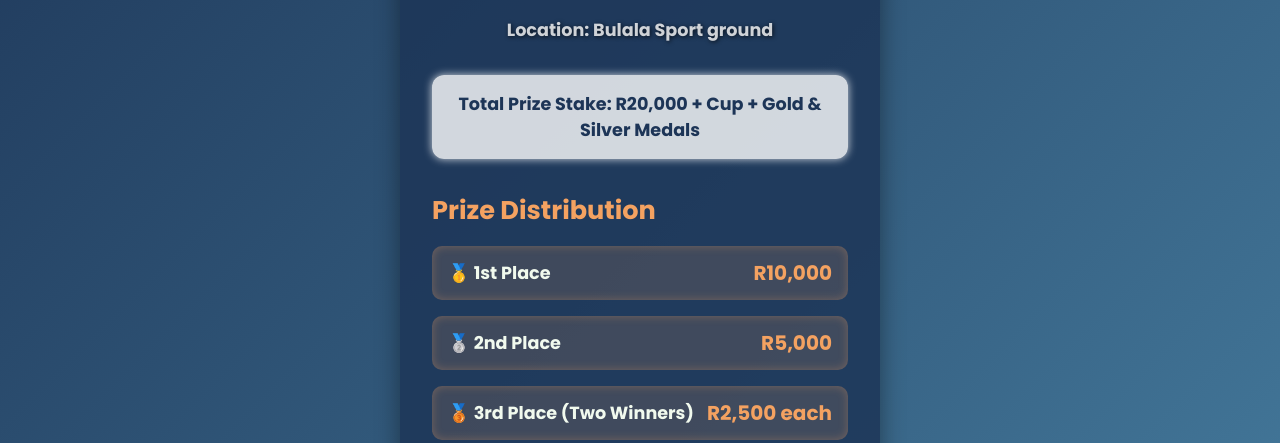
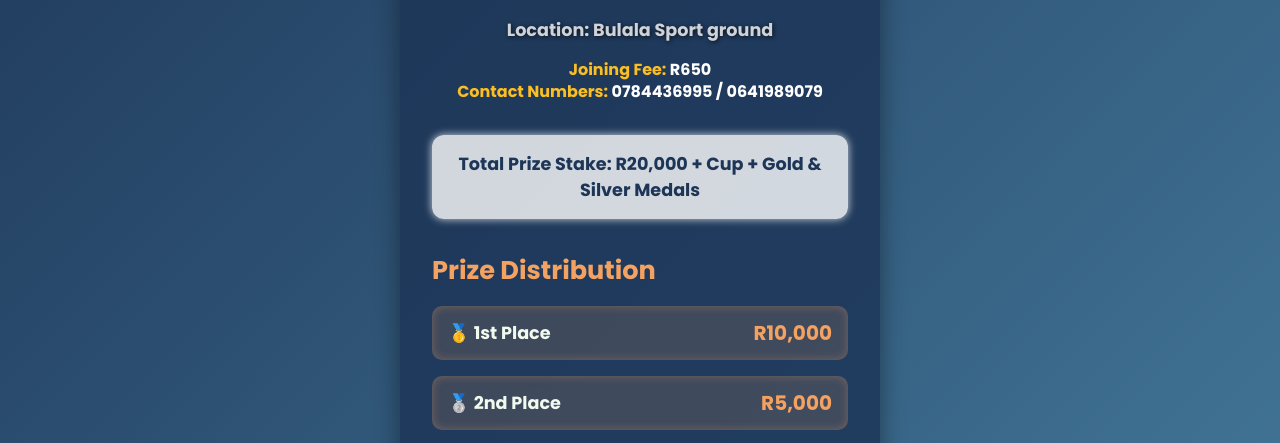
Before and after one commit to Mkhuseli23/Football_Tournament, a plain HTML site: page index.html in a window 1280 px wide. Shown: the part 331-774 px from the top of the page. Drawn offline with Linux system fonts and the light colour scheme.

Commit message:
Update index.html

```diff
--- a/index.html
+++ b/index.html
@@ -53,10 +53,20 @@
   }
   .location {
     font-size: 1.1rem;
-    margin-bottom: 2rem;
+    margin-bottom: 1rem;
     font-weight: 700;
     color: var(--cup-color);
     text-shadow: 1px 1px 4px rgba(0,0,0,0.7);
+  }
+  .joining-contact {
+    font-size: 1rem;
+    font-weight: 600;
+    margin-bottom: 2rem;
+    color: #fbbf24; /* warm gold for visibility */
+    line-height: 1.4;
+  }
+  .joining-contact strong {
+    color: #fff;
   }
   .stakes {
     background: var(--cup-color);
@@ -158,6 +168,10 @@
     <h1>Football Tournament</h1>
     <p class="subheading">Join the battle for glory!</p>
     <p class="location" aria-label="Tournament location">Location: Bulala Sport ground</p>
+    <p class="joining-contact" aria-label="Joining fee and contact information">
+      Joining Fee: <strong>R650</strong><br/>
+      Contact Numbers: <strong>0784436995 / 0641989079</strong>
+    </p>
     <div class="stakes" aria-label="Tournament Stakes">
       Total Prize Stake: <strong>R20,000</strong> + Cup + Gold & Silver Medals
     </div>
@@ -188,7 +202,6 @@
     </div>
     <footer>
       &copy; 2025 Bulala Football Tournament. All rights reserved. Developed by Mkhuseli Mditshwa.
-
     </footer>
   </div>
 </body>
```
